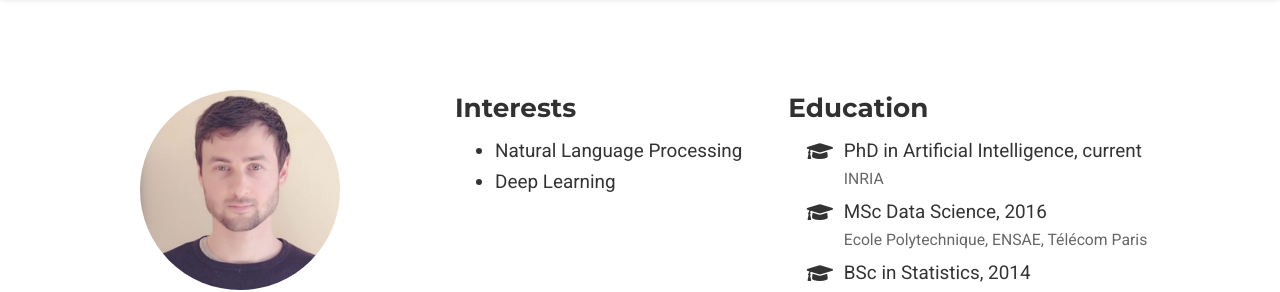
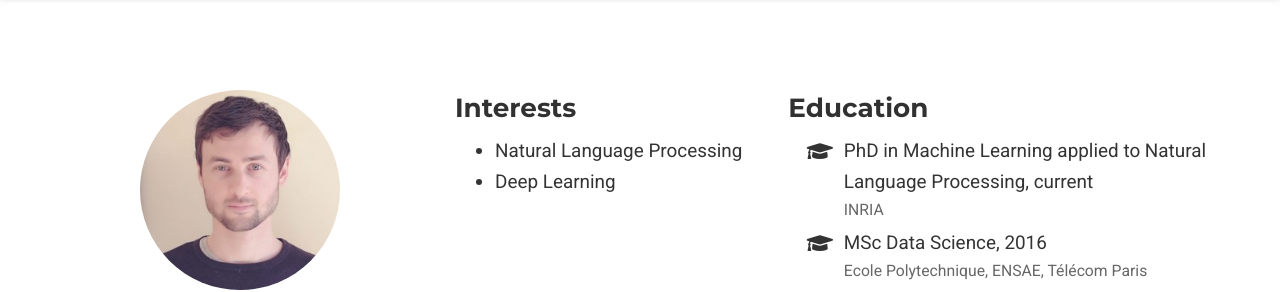
Before and after one commit to benjamin-mlr/benjamin-mlr.github.io, a plain HTML site: page authors/admin/index.html in a window 1280 px wide. Shown: the part 73-365 px from the top of the page. Drawn offline with nearby package versions, Linux system fonts and the light colour scheme; some icons are missing.

Commit message:
rebuilding site Sat Feb  1 13:07:33 IST 2020

```diff
--- a/authors/admin/index.html
+++ b/authors/admin/index.html
@@ -481,7 +481,7 @@
           <li>
             <i class="fa-li fas fa-graduation-cap"></i>
             <div class="description">
-              <p class="course">PhD in Artificial Intelligence, current</p>
+              <p class="course">PhD in Machine Learning applied to Natural Language Processing, current</p>
               <p class="institution">INRIA</p>
             </div>
           </li>
```
Also changed, not shown: index.html (+1 -1 lines).
